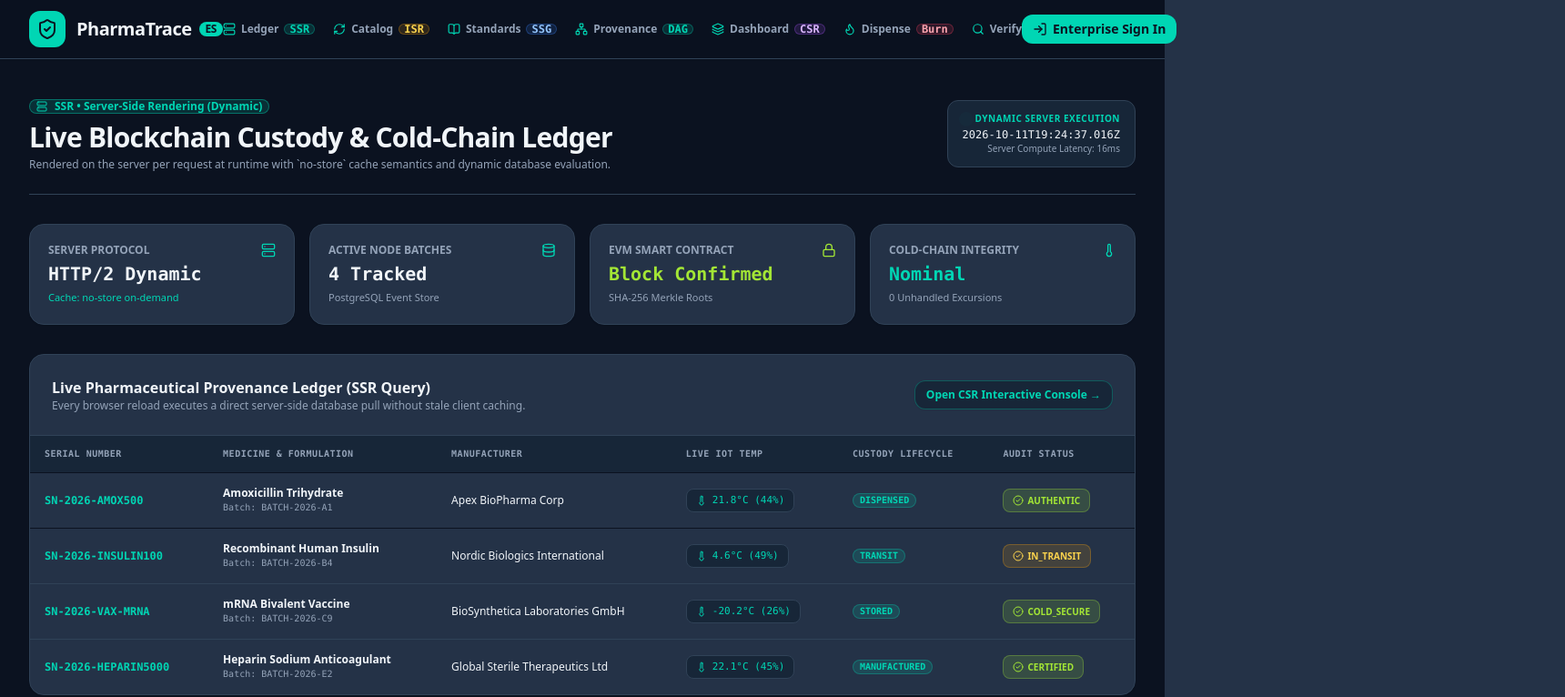
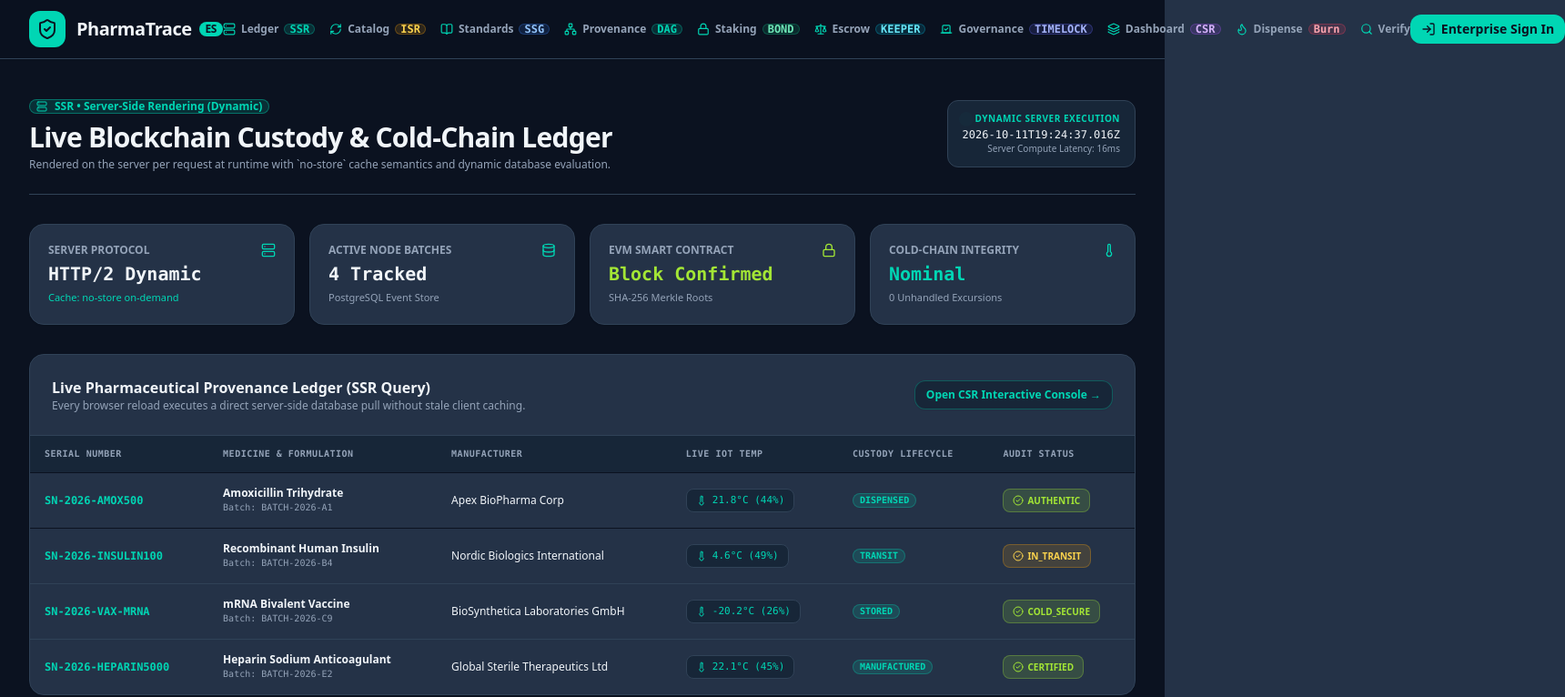
Before and after one commit to MirEashanZaman/pharma-trace-frontend, a Next.js app: page /ledger in a window 1280 px wide. Shown: the top 766 px of the page at 91% size, 1720 px wide, since content can reach past the window. Built offline with nearby package versions, Linux system fonts and the light colour scheme; no server answers.

Commit message:
feat(nav): add staking escrow and governance navigation links

```diff
--- a/components/navigation.tsx
+++ b/components/navigation.tsx
@@ -3,7 +3,7 @@
 import React, { useEffect, useState } from 'react';
 import Link from 'next/link';
 import { useRouter } from 'next/navigation';
-import { ShieldCheck, Layers, Search, CheckCircle2, LogIn, LogOut, User, Server, RefreshCw, BookOpen, Flame, Network } from 'lucide-react';
+import { ShieldCheck, Layers, Search, CheckCircle2, LogIn, LogOut, User, Server, RefreshCw, BookOpen, Flame, Network, Lock, Scale, Vote } from 'lucide-react';
 import { getStoredUser, logoutUser, UserProfile } from '@/lib/api';
 
 export function Navigation({
@@ -63,7 +63,7 @@ export function Navigation({
           </div>
         </div>
 
-        <nav className="hidden lg:flex items-center space-x-5 text-xs font-semibold text-[#94A3B8]">
+        <nav className="hidden xl:flex items-center space-x-4 text-xs font-semibold text-[#94A3B8]">
           <Link href="/ledger" className="hover:text-[#00D6B4] transition-colors flex items-center gap-1.5">
             <Server className="h-3.5 w-3.5 text-[#00D6B4]" />
             <span>Ledger</span>
@@ -83,6 +83,21 @@ export function Navigation({
             <Network className="h-3.5 w-3.5 text-[#00D6B4]" />
             <span>Provenance</span>
             <span className="badge badge-xs bg-[#00D6B4]/15 text-[#00D6B4] border border-[#00D6B4]/30 font-mono">DAG</span>
+          </Link>
+          <Link href="/staking" className="hover:text-[#00D6B4] transition-colors flex items-center gap-1.5">
+            <Lock className="h-3.5 w-3.5 text-[#00D6B4]" />
+            <span>Staking</span>
+            <span className="badge badge-xs bg-emerald-500/15 text-emerald-300 border border-emerald-500/30 font-mono">BOND</span>
+          </Link>
+          <Link href="/escrow" className="hover:text-[#00D6B4] transition-colors flex items-center gap-1.5">
+            <Scale className="h-3.5 w-3.5 text-[#00D6B4]" />
+            <span>Escrow</span>
+            <span className="badge badge-xs bg-cyan-500/15 text-cyan-300 border border-cyan-500/30 font-mono">KEEPER</span>
+          </Link>
+          <Link href="/governance" className="hover:text-[#00D6B4] transition-colors flex items-center gap-1.5">
+            <Vote className="h-3.5 w-3.5 text-[#00D6B4]" />
+            <span>Governance</span>
+            <span className="badge badge-xs bg-indigo-500/15 text-indigo-300 border border-indigo-500/30 font-mono">TIMELOCK</span>
           </Link>
           <Link href="/dashboard" className="hover:text-[#00D6B4] transition-colors flex items-center gap-1.5">
             <Layers className="h-3.5 w-3.5 text-[#00D6B4]" />
```
